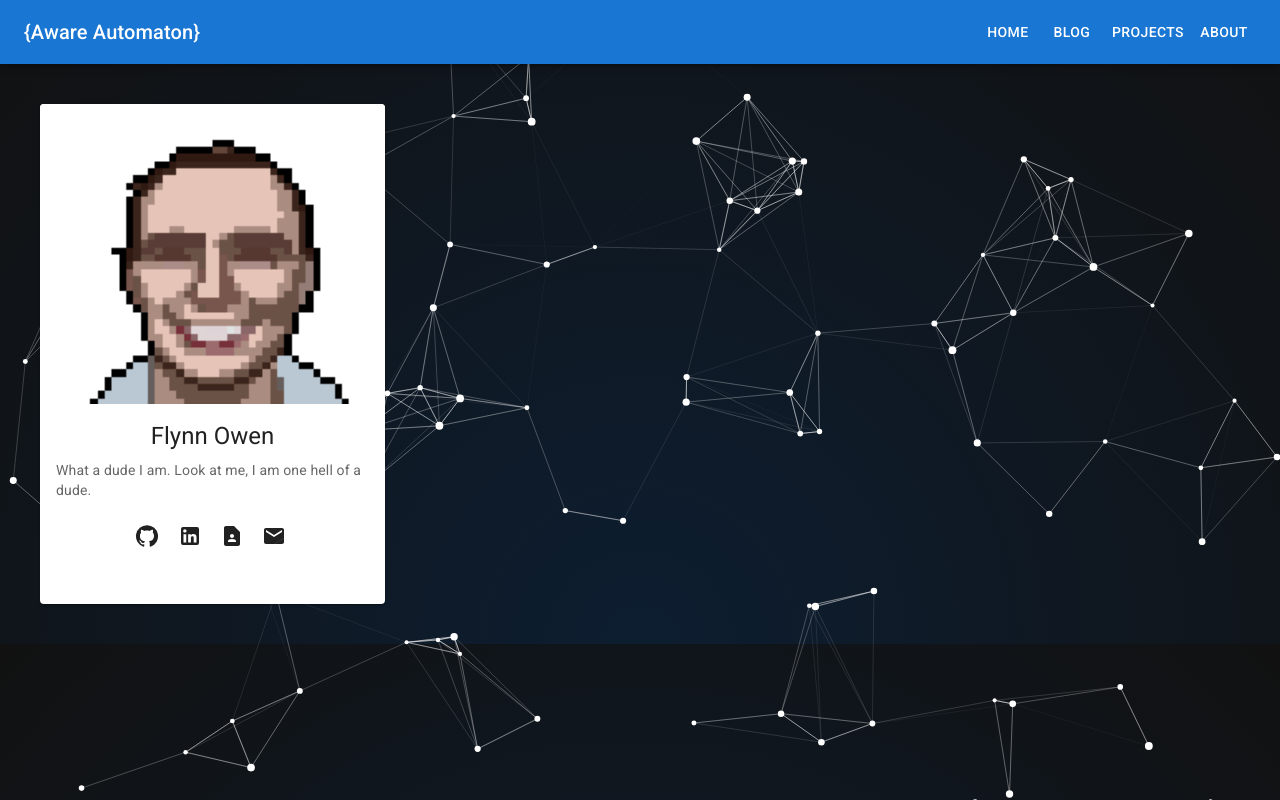
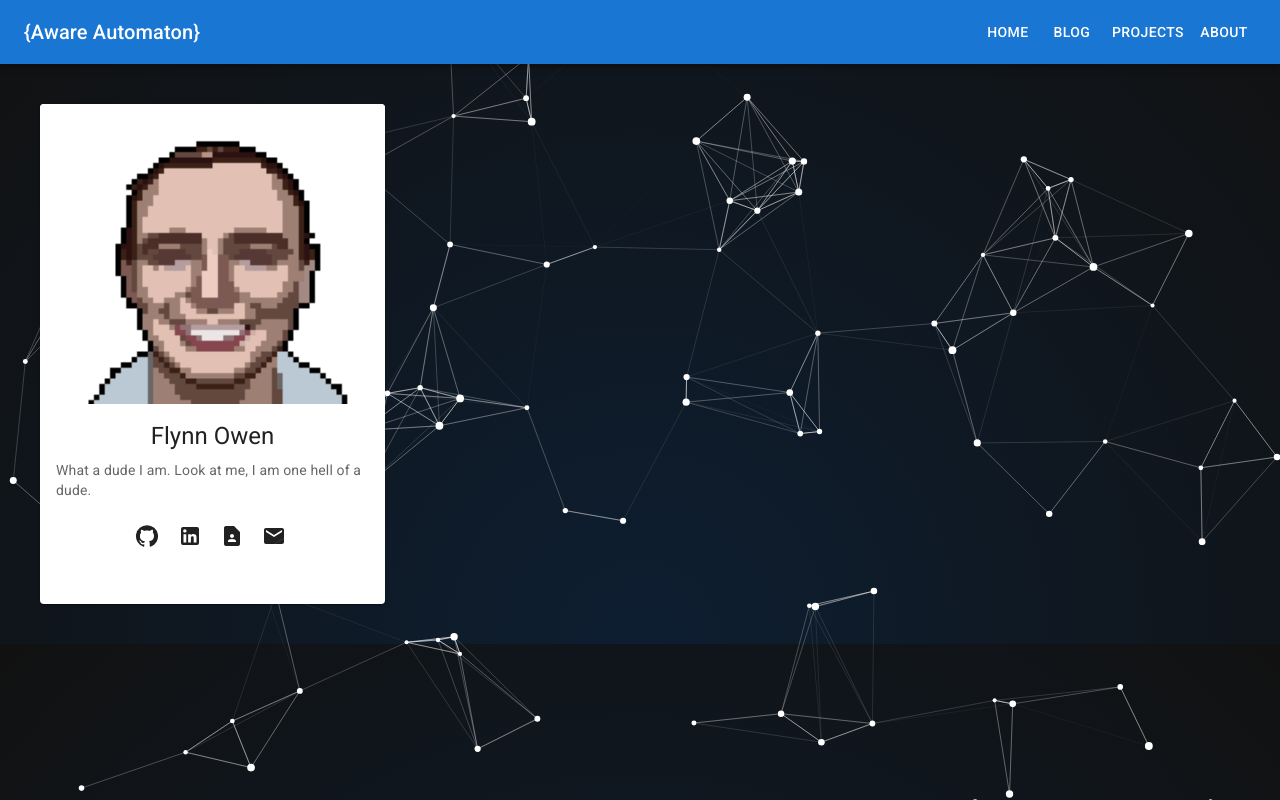
Before and after one commit to FlynnOwen/aware-automaton, a React (Create React App) app in the folder flynn-website/: page /blog in a window 1280 px wide. Built offline with nearby package versions, Linux system fonts and the light colour scheme.

Commit message:
use new pixel img

```diff
--- a/flynn-website/src/components/cards/profile.js
+++ b/flynn-website/src/components/cards/profile.js
@@ -16,7 +16,7 @@ export default function ProfileCard() {
         <CardMedia
           component="img"
           height="300"
-          image={require("../../images/Me-pixel.png")}
+          image={require("../../images/Me-pixel-2.png")}
           alt="Binkie"
         />
         <CardContent>
```
